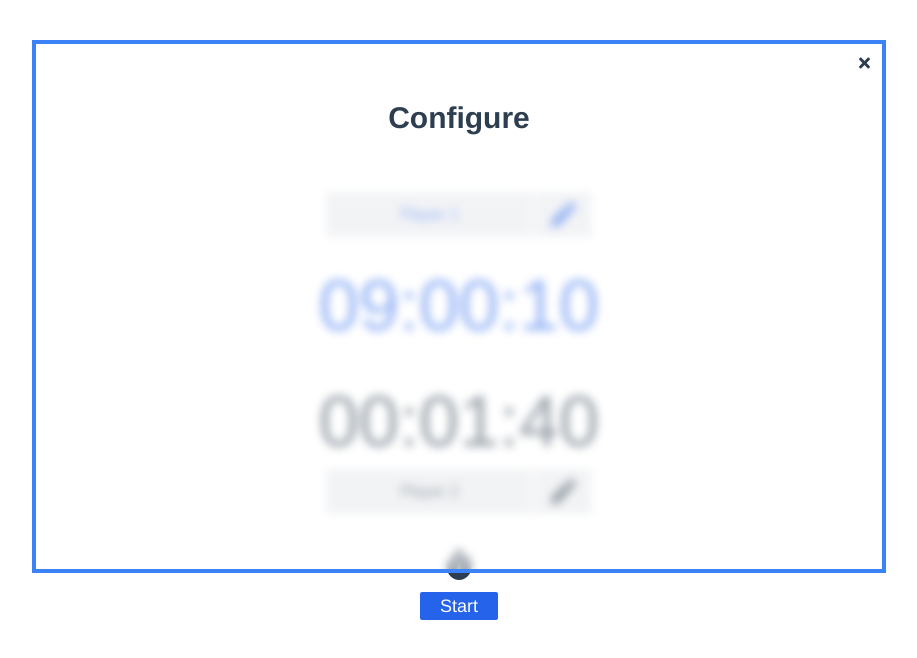
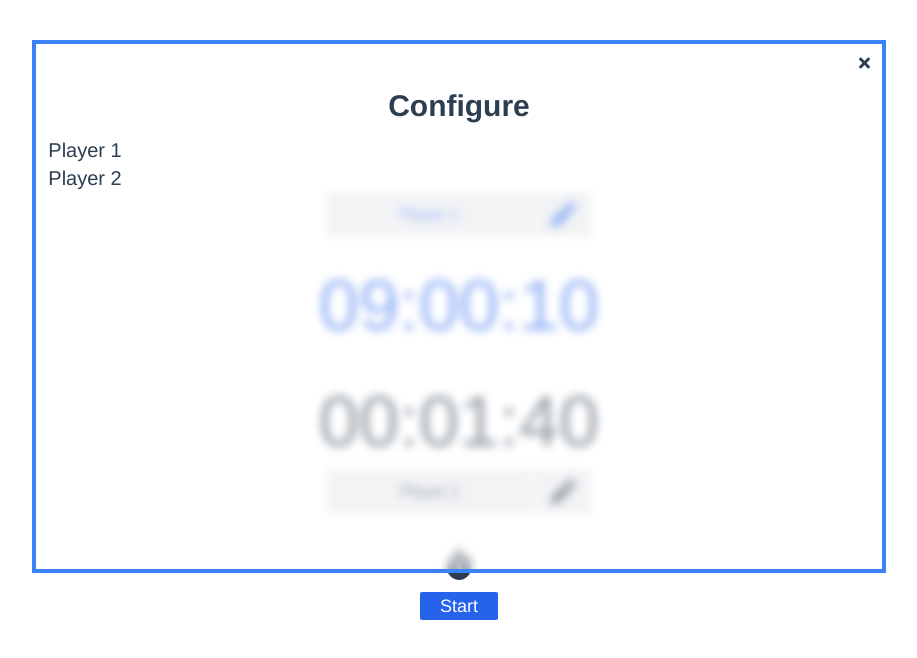
Before and after one commit to flaaaps/vue-chess-clock, a Vue app: page / in a window 1280 px wide. Both pictures are taken after a click on the icon 640 px from the left and 565 px from the top of the page. Shown: the top 658 px of the page, without its empty margins (181-1098 px from the left). Built offline with nearby package versions, Linux system fonts and the light colour scheme.

Commit message:
Show players

```diff
--- a/src/components/TimerConfig.vue
+++ b/src/components/TimerConfig.vue
@@ -6,7 +6,10 @@
             <nav class="text-right">
                 <button class="mt-2" @click="$emit('close-modal')"><font-awesome-icon icon="times" /></button>
             </nav>
-            <h1 class="mt-6 text-3xl font-bold">Configure</h1>
+            <h1 class="my-3 text-3xl font-bold">Configure</h1>
+            <div v-for="(player, index) in players" :key="index" class="text-left">
+                <h2 class="font-medium text-xl">{{ player.name }}</h2>
+            </div>
         </div>
     </div>
 </template>
@@ -15,6 +18,7 @@ export default {
     name: "TimerConfig",
     props: {
         show: Boolean,
+        players: [Object],
     },
 }
 </script>
```
